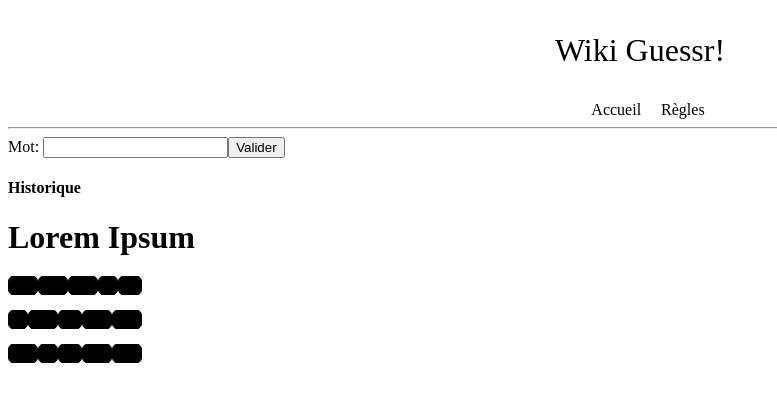
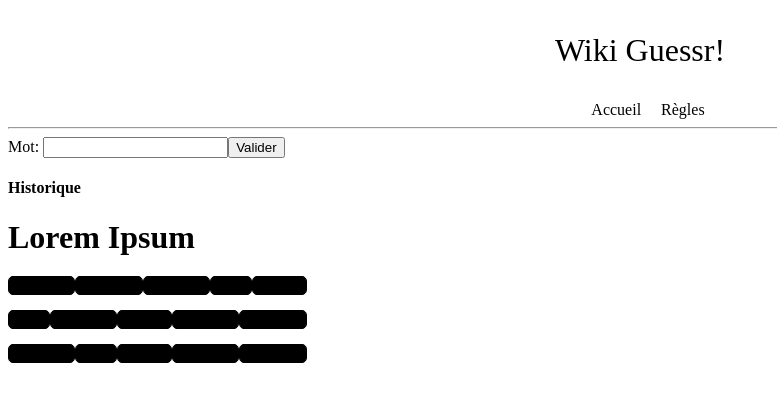
Before and after one commit to Mafeuh/WikiGuessrAngular, an Angular app: page /game in a window 1280 px wide. Shown: the top 402 px of the page, without its empty margins (0-777 px from the left). Built offline with nearby package versions, Linux system fonts and the light colour scheme.

Commit message:
Tweaked some things

```diff
--- a/src/app/word/word.component.html
+++ b/src/app/word/word.component.html
@@ -1,4 +1,5 @@
 <span class="word">
-    <span *ngIf="hidden" ngClass="hidden ? hidden"><span *ngFor="let i of [].constructor(word.length)">|</span></span>
+    <span *ngIf="hidden" ngClass="hidden ? hidden"><span *ngFor="let i of [].constructor(word.length)">\s</span></span>
+
     <span *ngIf="!hidden">{{ word }}</span>
 </span>
```
